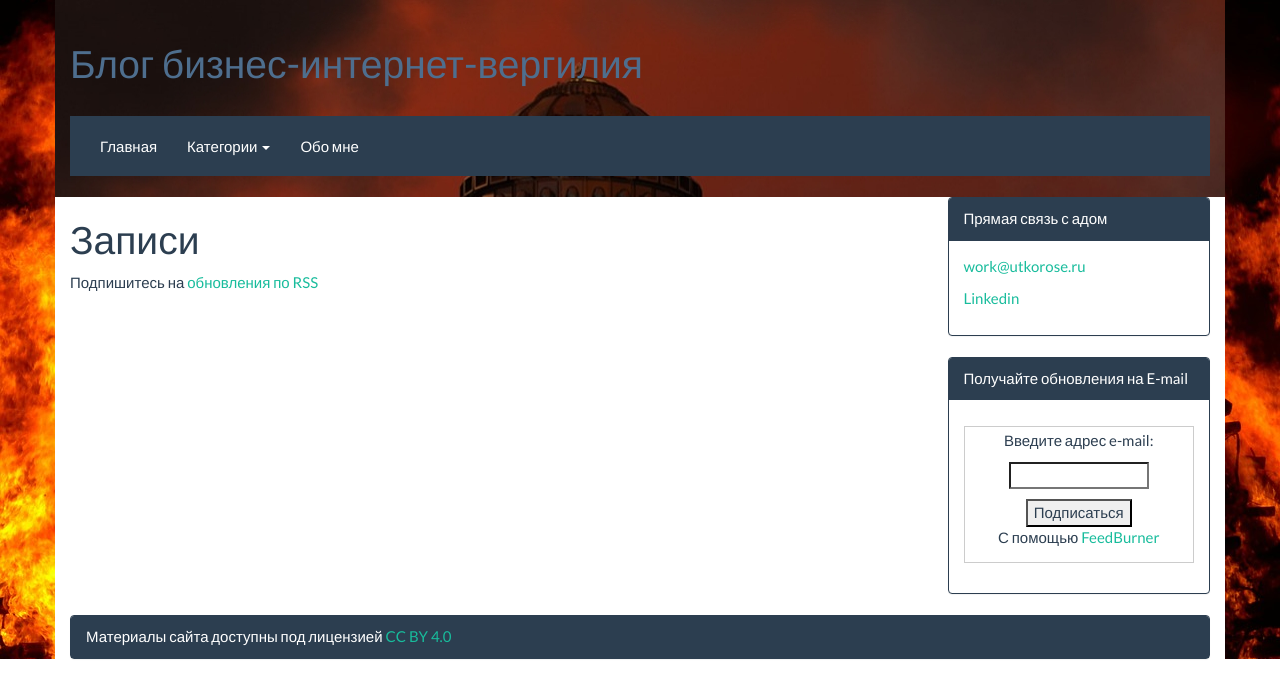
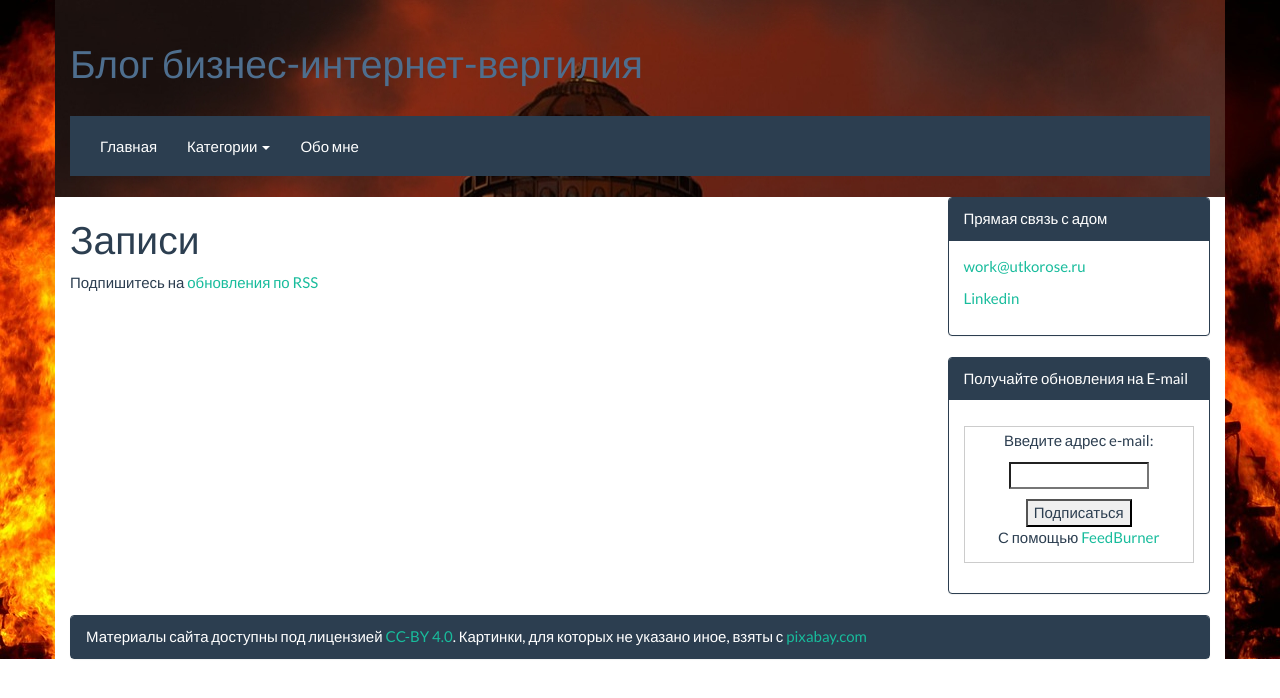
Before and after one commit to utkorose/blog-internet-vergiliy, a Jekyll site: the page built from index.html, in a window 1280 px wide. Shown: the top 698 px of the page. Built offline with Jekyll 4.4.1, drawn with Linux system fonts in a browser that asks for light colours.

Commit message:
про пиксэбэй

```diff
--- a/_layouts/default.html
+++ b/_layouts/default.html
@@ -67,7 +67,7 @@
         <div id="footer" class="row">
     <div class="col-md-12">
       <div class="panel panel-primary">
-          <div class="panel-heading">Материалы сайта доступны под лицензией <a href="http://creativecommons.org/licenses/by/4.0/">CC BY 4.0</a></div>
+          <div class="panel-heading">Материалы сайта доступны под лицензией <a href="http://creativecommons.org/licenses/by/4.0/">CC-BY 4.0</a>. Картинки, для которых не указано иное, взяты с <a href="">pixabay.com</a></div>
       </div>
     </div>
 
```
